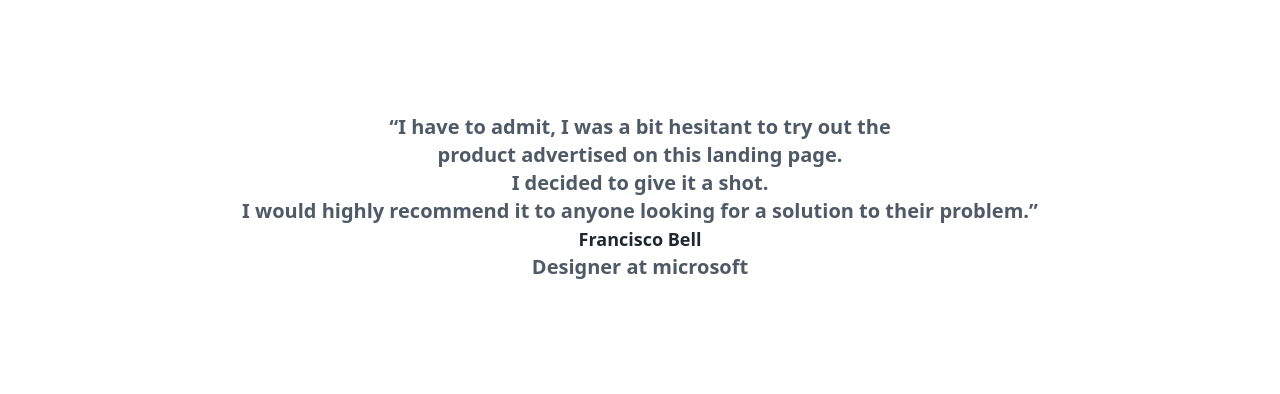
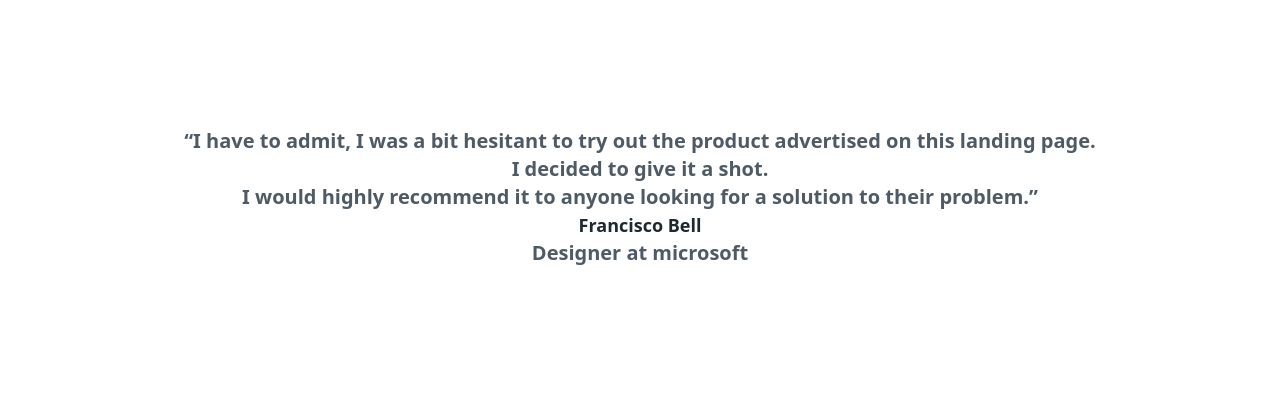
Before and after one commit to Saif1803/Team.flow-Landing-page, a plain HTML site: page index.html in a window 1280 px wide. Shown: the part 2946-3340 px from the top of the page. Drawn offline with nearby package versions, Linux system fonts and the light colour scheme.

Commit message:
Update index.html

```diff
--- a/index.html
+++ b/index.html
@@ -186,7 +186,7 @@
 						<p class="font-semibold text-Palegray">CS at Google</p>
 					</div>
 					<div class="testimonial-item flex flex-col justify-center">
-						<p class="  font-semibold text-Palegray">“I have to admit, I was a bit hesitant to try out the<br>product advertised on this landing page.<br>I decided to give it a shot.<br>I would
+						<p class="  font-semibold text-Palegray">“I have to admit, I was a bit hesitant to try out the product advertised on this landing page.<br>I decided to give it a shot.<br>I would
 							highly recommend it to anyone looking for a solution to their problem.”<br>
 							</p>
 						<img src="images/Ellipse 6.jpg" alt="" class="mx-auto">
```
